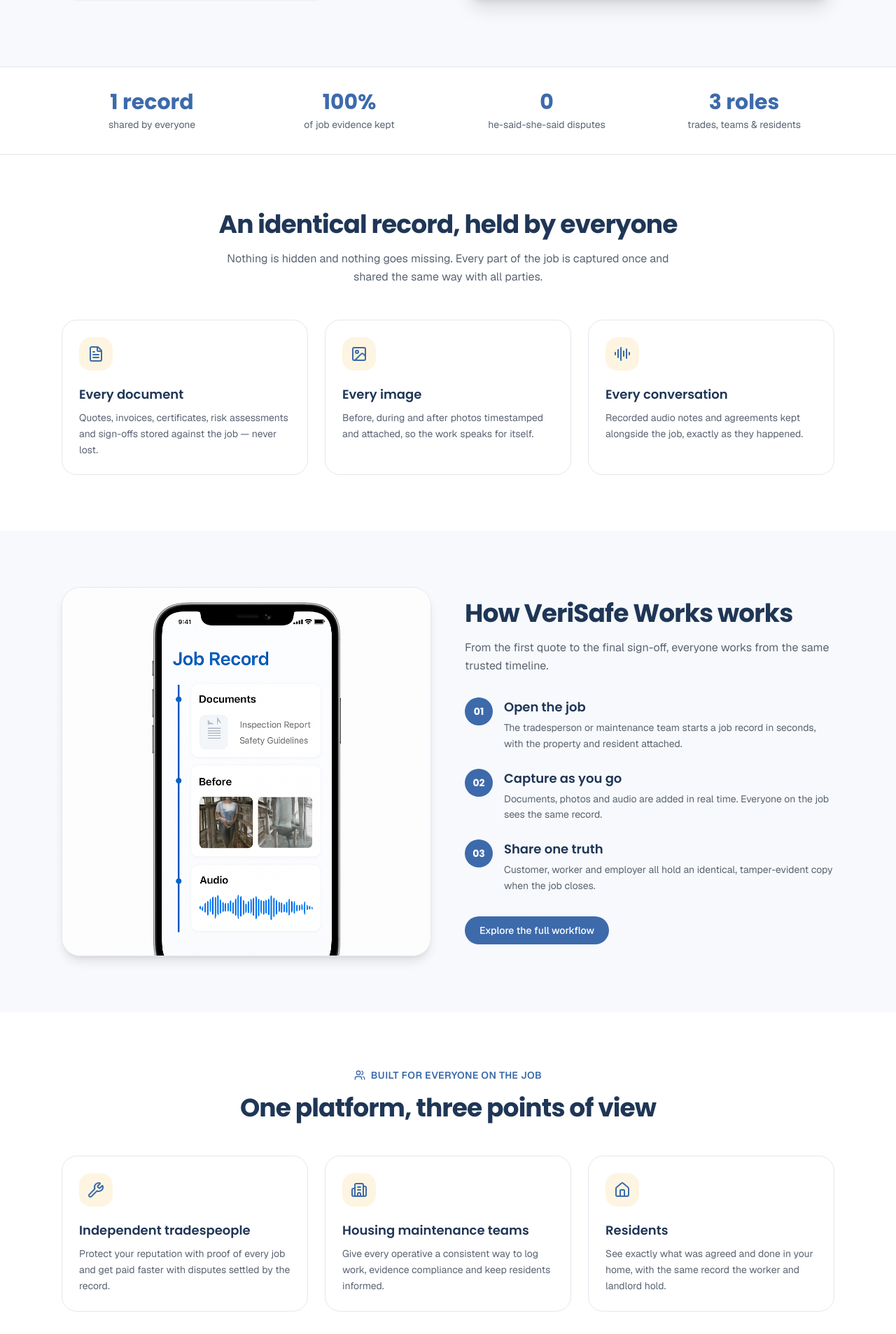
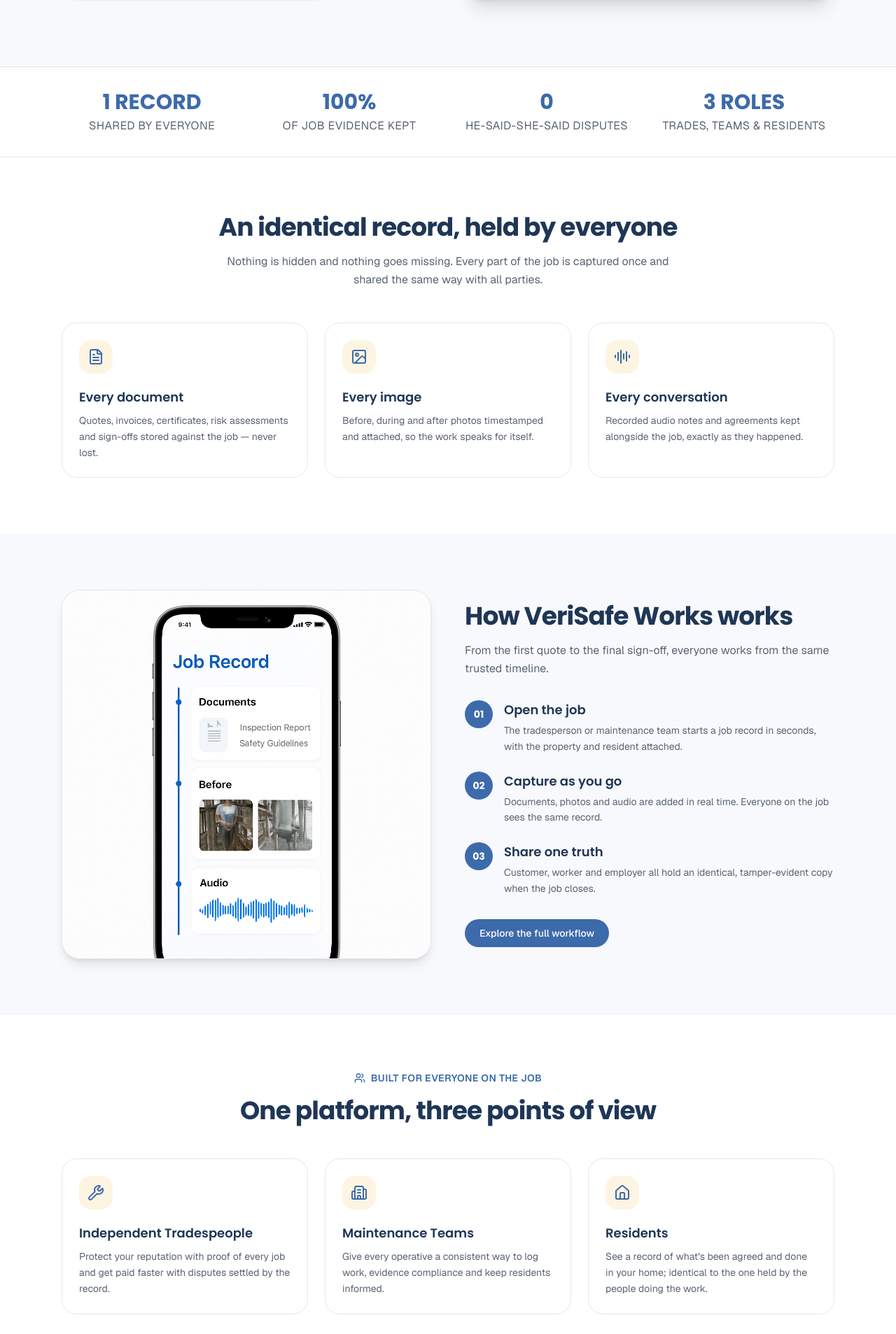
Before and after one commit to NadeenGit1979/verisafe-works-website, a Next.js app: page / in a window 1280 px wide. Shown: the part 820-2727 px from the top of the page at 70% size. Built offline with nearby package versions, Linux system fonts and the light colour scheme; no server answers.

Commit message:
Uppercase stats bar and retitle audience cards
- Stats labels are uppercase at body-text size to match the values
- Audience cards: Title Case names, 'Maintenance Teams' replaces
  'Housing maintenance teams', and the Residents blurb now mirrors
  the record held by the people doing the work

```diff
--- a/src/app/_components/home-stats.tsx
+++ b/src/app/_components/home-stats.tsx
@@ -7,8 +7,10 @@
       <Container className="grid grid-cols-2 gap-6 py-8 text-center md:grid-cols-4">
         {stats.map((stat) => (
           <div key={stat.label}>
-            <p className="font-heading text-2xl font-bold text-primary sm:text-3xl">{stat.value}</p>
-            <p className="mt-1 text-sm text-muted-foreground">{stat.label}</p>
+            <p className="font-heading text-2xl font-bold uppercase text-primary sm:text-3xl">
+              {stat.value}
+            </p>
+            <p className="mt-1 uppercase tracking-wide text-muted-foreground">{stat.label}</p>
           </div>
         ))}
       </Container>
--- a/src/content/home.ts
+++ b/src/content/home.ts
@@ -100,13 +100,13 @@
 export const audiences: Feature[] = [
   {
     icon: Wrench,
-    title: 'Independent tradespeople',
+    title: 'Independent Tradespeople',
     description:
       'Protect your reputation with proof of every job and get paid faster with disputes settled by the record.',
   },
   {
     icon: Building2,
-    title: 'Housing maintenance teams',
+    title: 'Maintenance Teams',
     description:
       'Give every operative a consistent way to log work, evidence compliance and keep residents informed.',
   },
@@ -114,7 +114,7 @@
     icon: Home,
     title: 'Residents',
     description:
-      'See exactly what was agreed and done in your home, with the same record the worker and landlord hold.',
+      "See a record of what's been agreed and done in your home; identical to the one held by the people doing the work.",
   },
 ]
 
--- a/src/content/who-its-for.ts
+++ b/src/content/who-its-for.ts
@@ -19,7 +19,7 @@
 export const groups: AudienceGroup[] = [
   {
     icon: Wrench,
-    title: 'Independent tradespeople',
+    title: 'Independent Tradespeople',
     intro: `Your reputation is your business. ${siteConfig.name} gives you proof of exactly what was agreed and done on every job.`,
     benefits: [
       'Evidence every job with photos, documents and audio',
```
